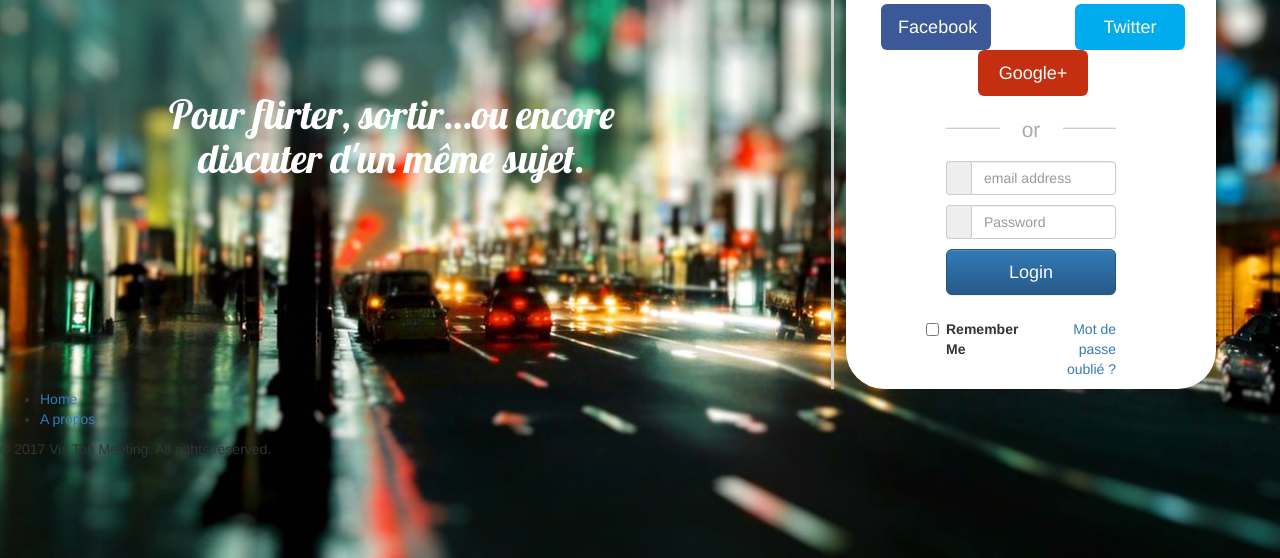
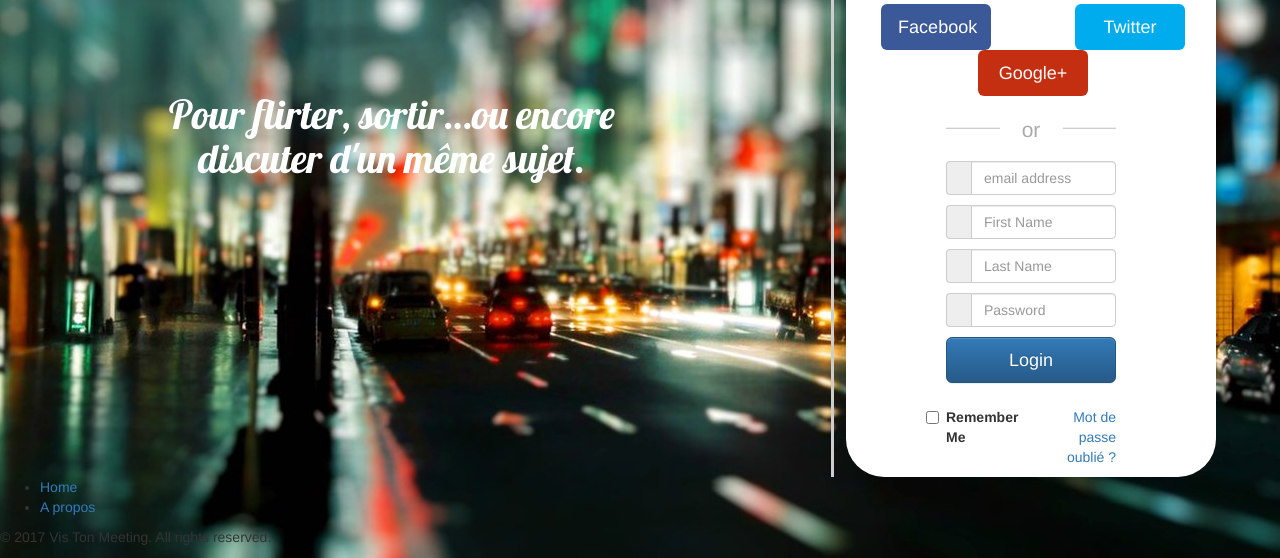
Before and after one commit to Mehdi66410/ArchiWeb, a Django app: page /socialnetwork/ in a window 1280 px wide. Shown: the part 242-800 px from the top of the page. Run offline with Django 3.2, Linux system fonts and the light colour scheme; some libraries are stand-ins or nearby versions.

Commit message:
Modif formulaire

```diff
--- a/socialnetwork/templates/socialnetwork/index.html
+++ b/socialnetwork/templates/socialnetwork/index.html
@@ -6,8 +6,11 @@
 {# Load CSS and JavaScript #}
 {% bootstrap_css %}
 {% bootstrap_javascript %}
+{% csrf_token %}
+
 {# Display django.contrib.messages as Bootstrap alerts #}
 {% load staticfiles %}
+
 {% block content %}
     {% for post in posts %}
         <div class="post">
@@ -19,6 +22,7 @@
         </div>
     {% endfor %}
 <link rel="stylesheet" href="{% static 'css/index.css' %}">
+{% block bootstrap3_content %}
 
 <body>
 
@@ -63,20 +67,34 @@
 
             <div class="row omb_row-sm-offset-3">
                 <div class="col-xs-12 col-sm-6">
-                    <form class="omb_loginForm" action="" autocomplete="off" method="POST">
+
+                    <form action="inscription" method="post" class="omb_loginForm"  autocomplete="on" >
+                        {% csrf_token %}
                         <div class="input-group">
                             <span class="input-group-addon"><i class="fa fa-user"></i></span>
-                            <input type="text" class="form-control" name="username" placeholder="email address">
+                            <input type="text" class="form-control" name="email" placeholder="email address">
                                 </div>
                         <span class="help-block"></span>
-
+                        <div class="input-group">
+                            <span class="input-group-addon"><i class="fa fa-user"></i></span>
+                            <input type="text" class="form-control" name="First Name" placeholder="First Name">
+                                </div>
+                        <span class="help-block"></span>
+                        <div class="input-group">
+                            <span class="input-group-addon"><i class="fa fa-user"></i></span>
+                            <input type="text" class="form-control" name="Last Name" placeholder="Last Name">
+                                </div>
+                        <span class="help-block"></span>
                         <div class="input-group">
                             <span class="input-group-addon"><i class="fa fa-lock"></i></span>
                             <input  type="password" class="form-control" name="password" placeholder="Password">
                                 </div>
                         <span class="help-block"> </span>
+                        {% buttons %}
 
                         <button class="btn btn-lg btn-primary btn-block" type="submit">Login</button>
+                        {% endbuttons %}
+
                     </form>
                 </div>
             </div>
@@ -97,4 +115,5 @@
         </div>
     </div>
 </body>
+{% endblock %}
 {% endblock content %}
--- a/socialnetwork/views.py
+++ b/socialnetwork/views.py
@@ -11,10 +11,13 @@ from django.contrib.auth.models import User
 from .forms import loginForm, registerForm
 
 def index(request):
-	if not request.user.is_authenticated:
-		return render(request,'socialnetwork/index.html')
-	else:
-		return redirect(deconnexion)
+    if request.method == 'POST':
+        return redirect(inscription)
+    else :
+        if not request.user.is_authenticated:
+            return render(request,'socialnetwork/index.html')
+        else:
+            return redirect(deconnexion)
 
 def connexion(request):
 	if request.method == 'POST':
@@ -46,7 +49,7 @@ def inscription(request):
 		form = registerForm(request.POST)
 		if form.is_valid():
 			user = User.objects.create_user(username=request.POST['username'], password=request.POST['password'],
-				email=request.POST['email'], first_name=request.POST['first_name'], last_name=request.POST['last_name'])
+				email=request.POST['email'], first_name=request.POST['First Name'], last_name=request.POST['Last Name'])
 			user.save()
 			return redirect(connexion)
 	else:
```
